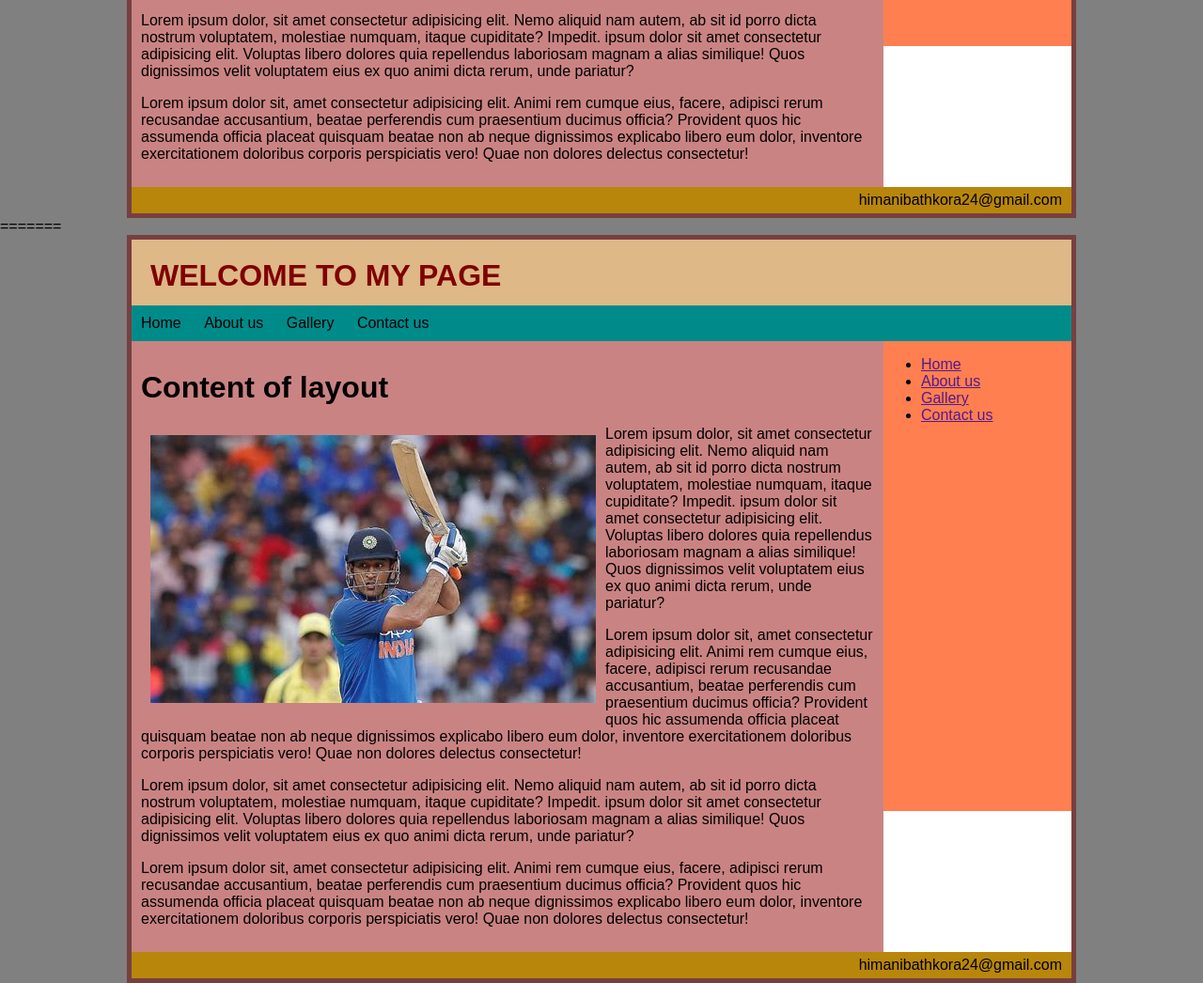
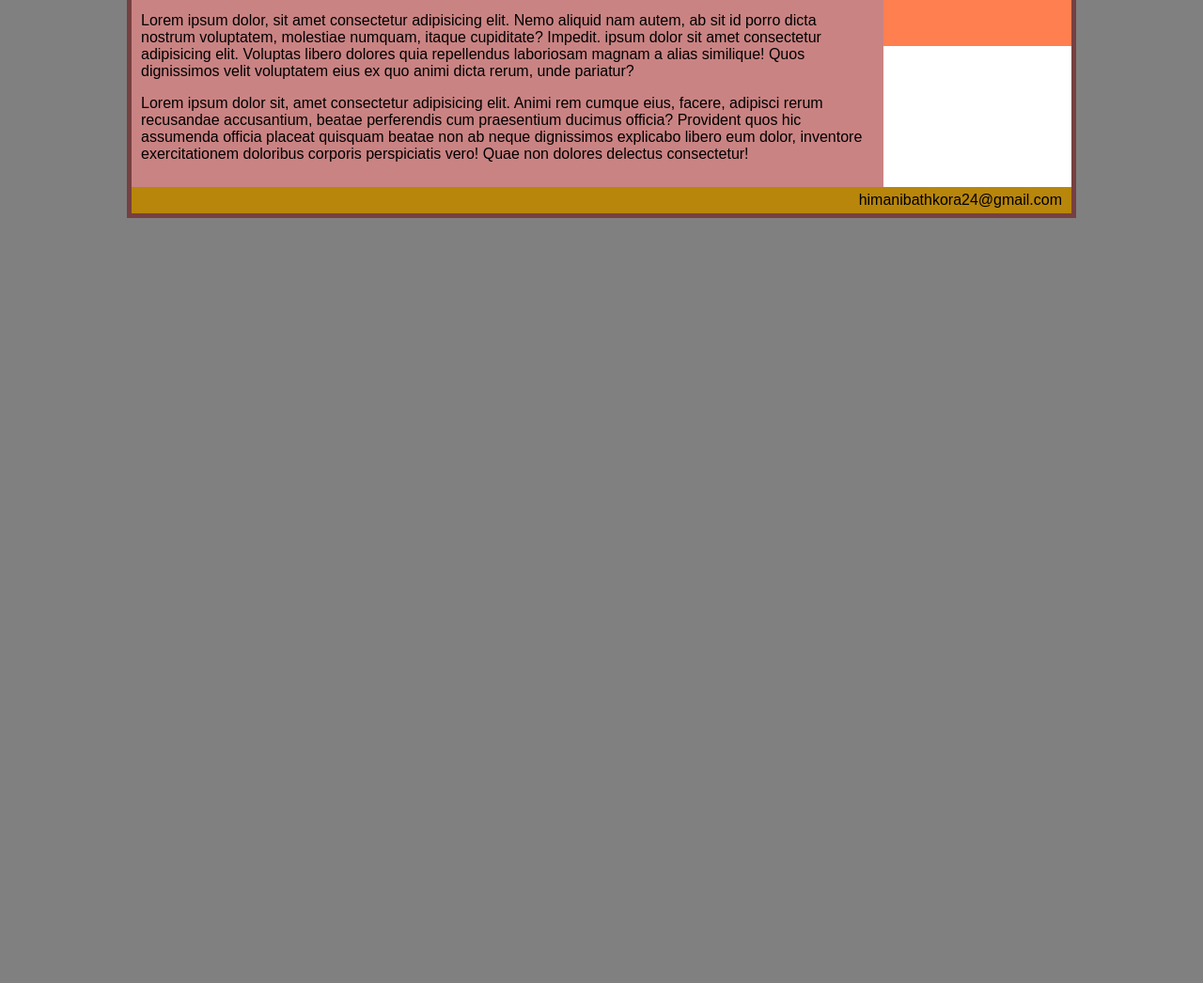
Before and after one commit to himanibathkora/webpage, a plain HTML site: page assert/layout.html in a window 1280 px wide. Shown: the part 564-1610 px from the top of the page at 94% size. After the commit the page ends 800 px from the top, so only its background shows below. Drawn offline with Linux system fonts and the light colour scheme.

Commit message:
Update layout.html

```diff
--- a/assert/layout.html
+++ b/assert/layout.html
@@ -117,124 +117,3 @@
     </div>
     </div>
 </body>
-=======
-<!DOCTYPE html>
-<html lang="en">
-<head>
-    <meta charset="UTF-8">
-    <meta http-equiv="X-UA-Compatible" content="IE=edge">
-    <meta name="viewport" content="width=device-width, initial-scale=1.0">
-    <title>layout</title>
-    <style>
-        body{
-
-            font-family: Arial, Helvetica, sans-serif;
-            background-color: gray;
-            margin: 0;
-            padding: 0;
-        }
-
-        #wrapper{
-            border: 5px solid rgb(119, 64, 64);
-            width: 1000px;
-            background-color: white;
-            margin: 0 auto;
-
-        }
-        #header h1{
-            color:maroon;
-            background-color: burlywood;
-            height:50px;
-
-            margin: 0;
-
-        }
-        #header h1{
-                    padding:20px 0 0 20px;
-        }
-        #menu{
-            background-color: darkcyan;
-        }
-        #menu li{
-            display:inline-block;
-        }
-        #menu ul{
-            padding: 0;
-            margin: 0;;
-        }
-        #menu li a{
-            display: block;
-            padding:10px 10px;
-            text-decoration: none;
-            color: black;
-        }
-
-        #content{
-            float: left;
-            width: 800px;
-            min-height: 500px;
-            background-color: rgb(202, 131, 131);
-            padding: 10px;
-            box-sizing: border-box;
-        }
-        #content img{
-            float:left;
-            margin: 10px;
-            /* clip-path: insert(5% 20% at 15% 10%);
-            shape-outside:insert(5% 20% at 15% 10%) ;
-            shape-margin: 10px; */
-        }
-        #sidebar{
-            width: 200px;
-            float: right;
-            min-height: 500px;
-            background-color:coral ;
-
-        }
-        #footer{
-            text-align: right;
-            padding: 5px 10px;
-            background-color: darkgoldenrod;
-            clear: both;
-
-        }
-
-
-    </style>
-</head>
-<body>
-
-    <div id="wrapper">
-        <div id="header">
-            <h1>WELCOME TO MY PAGE</h1>
-        </div>
-    <div id="menu">
-    <ul>
-        <li><a href="">Home</a></li>
-        <li><a href="">About us</a></li>
-        <li><a href="">Gallery</a></li>
-        <li><a href="">Contact us</a></li>
-    </ul>
-    </div>
-    <div id="content">
-        <h1>Content of layout</h1>
-        <img src="/dhoni.jpg">
-    <p>Lorem ipsum dolor, sit amet consectetur adipisicing elit. Nemo aliquid nam autem, ab sit id porro dicta nostrum voluptatem, molestiae numquam, itaque cupiditate? Impedit. ipsum dolor sit amet consectetur adipisicing elit. Voluptas libero dolores quia repellendus laboriosam magnam a alias similique! Quos dignissimos velit voluptatem eius ex quo animi dicta rerum, unde pariatur?</p>
-    <p>Lorem ipsum dolor sit, amet consectetur adipisicing elit. Animi rem cumque eius, facere, adipisci rerum recusandae accusantium, beatae perferendis cum praesentium ducimus officia? Provident quos hic assumenda officia placeat quisquam beatae non ab neque dignissimos explicabo libero eum dolor, inventore exercitationem doloribus corporis perspiciatis vero! Quae non dolores delectus consectetur!</p>
-    <p>Lorem ipsum dolor, sit amet consectetur adipisicing elit. Nemo aliquid nam autem, ab sit id porro dicta nostrum voluptatem, molestiae numquam, itaque cupiditate? Impedit. ipsum dolor sit amet consectetur adipisicing elit. Voluptas libero dolores quia repellendus laboriosam magnam a alias similique! Quos dignissimos velit voluptatem eius ex quo animi dicta rerum, unde pariatur?</p>
-    <p>Lorem ipsum dolor sit, amet consectetur adipisicing elit. Animi rem cumque eius, facere, adipisci rerum recusandae accusantium, beatae perferendis cum praesentium ducimus officia? Provident quos hic assumenda officia placeat quisquam beatae non ab neque dignissimos explicabo libero eum dolor, inventore exercitationem doloribus corporis perspiciatis vero! Quae non dolores delectus consectetur!</p>
-    </div>
-    <div id="sidebar">
-    <ul>
-        <li><a href="">Home</a></li>
-        <li><a href="">About us</a></li>
-        <li><a href="">Gallery</a></li>
-        <li><a href="">Contact us</a></li>
-    </ul>
-    </div>
-    <div id="footer">
-    himanibathkora24@gmail.com
-    </div>
-    </div>
-</body>
-</html>
```
